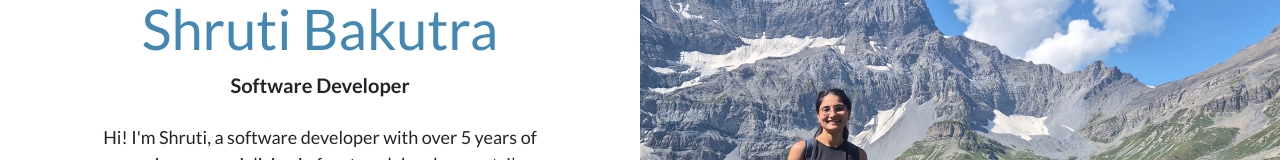
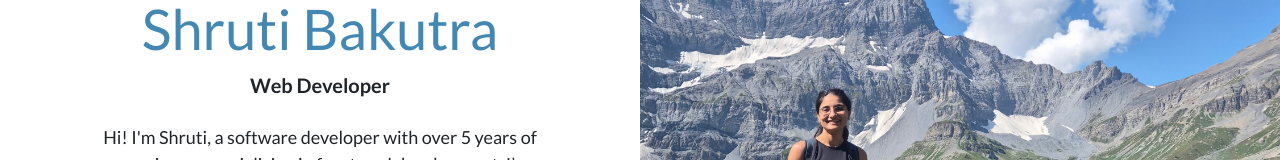
Before and after one commit to shrutibakutra/me, a React (Create React App) app: page / in a window 1280 px wide. Shown: the part 133-293 px from the top of the page. Built offline with nearby package versions, Linux system fonts and the light colour scheme.

Commit message:
updated fonts

```diff
--- a/src/components/Aboutme/contents.tsx
+++ b/src/components/Aboutme/contents.tsx
@@ -5,7 +5,7 @@ const Contents = () => {
         <div className="aboutme__content__inside">
             <h1>Shruti Bakutra</h1>
             <div className="aboutme__content__inside__dev">
-                Software Developer
+                Web Developer
             </div>
             <div className="aboutme__content__inside__details">
                 <div>
```
